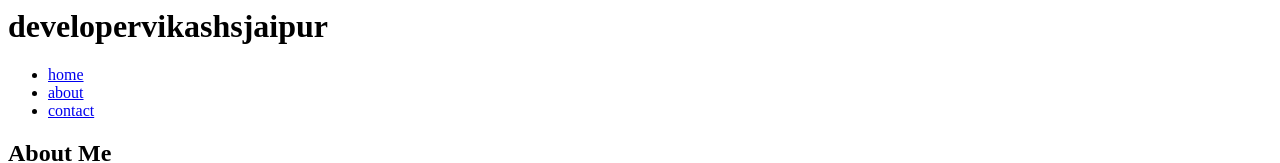
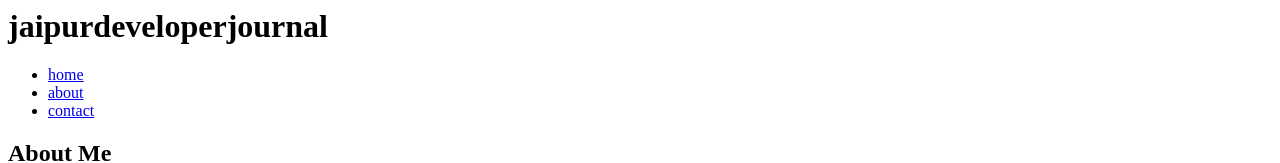
Before and after one commit to vikashs0802/mywebjournal, a plain HTML site: page index.html in a window 1280 px wide. Shown: the top 163 px of the page. Drawn offline with Linux system fonts and the light colour scheme.

Commit message:
Update h1 element text and styling

```diff
--- a/index.html
+++ b/index.html
@@ -1,5 +1,5 @@
  <header>
-   <h1>developervikashsjaipur</h1>
+   <h1>jaipurdeveloperjournal</h1>
    <nav>
      <ul>
        <li><a href="#home">home</a></li>
```
